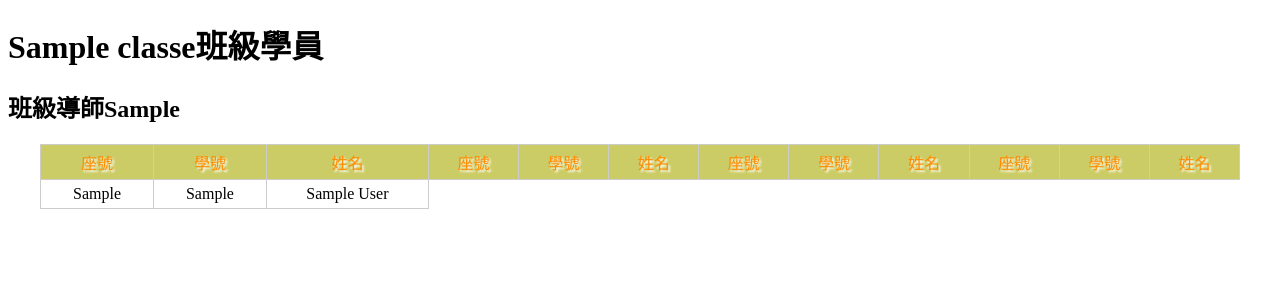
After one commit to Bright-66/php1, a PHP site: page /classes_detail.php?id=1 in a window 1280 px wide. The commit adds this page. Shown: the top 300 px of the page. Run offline with PHP 8.4, Linux system fonts and the light colour scheme; tables that the repository leaves empty or names only in its code hold one stand-in row (values such as "Sample post").

Commit message:
php link/抓取資料庫練習

```diff
--- /dev/null
+++ b/classes_detail.php
@@ -0,0 +1,80 @@
+<?php
+
+$dsn= "mysql:host=localhost;charset=utf8;dbname=school";
+$pdo=new PDO($dsn,'root','');
+
+$class_id=$_GET['id'];
+$class_sql="select * from classes where id='$class_id'";
+$class=$pdo->query($class_sql)->fetch(PDO::FETCH_ASSOC);
+//$class['code'];
+//print_r($class);
+//echo $class_sql;
+//$sql="select * from classes";
+//$rows=$pdo->query($sql)->fetchAll(PDO::FETCH_ASSOC);
+
+?>
+
+
+<!DOCTYPE html>
+<html lang="en">
+<head>
+    <meta charset="UTF-8">
+    <meta name="viewport" content="width=device-width, initial-scale=1.0">
+    <title><?=$class['name'];?>詳細資料</title>
+    <style>
+    table{
+        border-collapse: collapse;
+        width: 1200px;
+        margin: auto;
+    }
+
+    table tr:nth-child(1) td{
+        background-color: #cc6;
+        color:darkorange;
+        text-shadow: 2px 2px 2px #fff;
+    }
+    table td{
+        padding:5px 15px;
+        text-align: center;
+        border:1px solid #ccc;
+    }
+</style>
+</head>
+<body>
+<h1><?=$class['name'];?>班級學員</h1>
+<h2>班級導師<?=$class['tutor'];?></h2>
+<?php
+$class_members="select school_num,seat_num from class_student where class_code='{$class['code']}'";
+$members=$pdo->query($class_members)->fetchAll(PDO::FETCH_ASSOC);
+?>
+<table>
+    <tr>
+        <td>座號</td>
+        <td>學號</td>
+        <td>姓名</td>
+        <td>座號</td>
+        <td>學號</td>
+        <td>姓名</td>
+        <td>座號</td>
+        <td>學號</td>
+        <td>姓名</td>
+        <td>座號</td>
+        <td>學號</td>
+        <td>姓名</td>
+    </tr>
+    <?php
+foreach($members as $idx => $mem){
+    $student_sql="select * from students where school_num='{$mem['school_num']}'";
+    $student=$pdo->query($student_sql)->fetch(PDO::FETCH_ASSOC);
+    ?>
+    <?=($idx%4==0)?"<tr>":"";?>
+        <td><?=$mem['seat_num'];?></td>
+        <td><?=$student['school_num'];?></td>
+        <td><?=$student['name'];?></td>
+    <?=($idx%4==3)?"</tr>":"";?>
+    <?php
+}
+?>
+</table>
+</body>
+</html>
```
Also changed, not shown: pdo.php (added, +61 -0 lines), include/index.php (line endings or trailing spaces).
